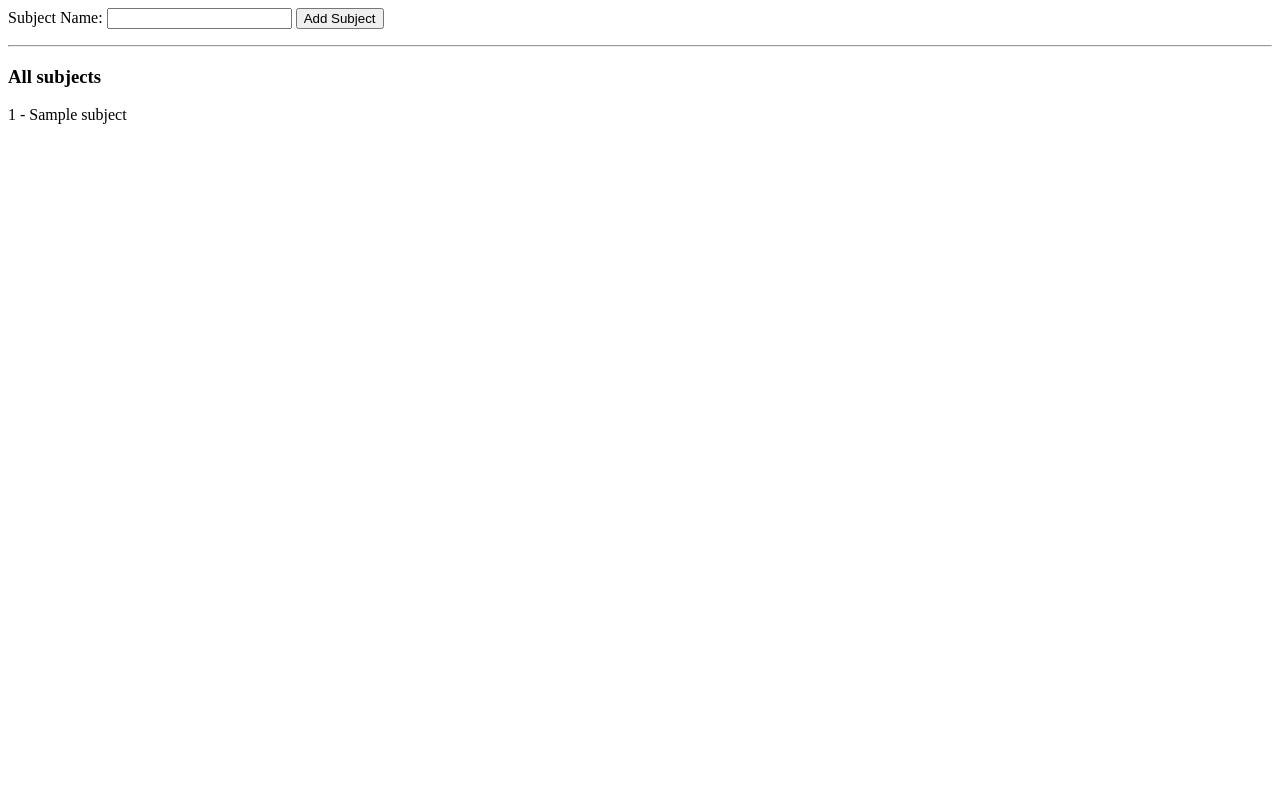
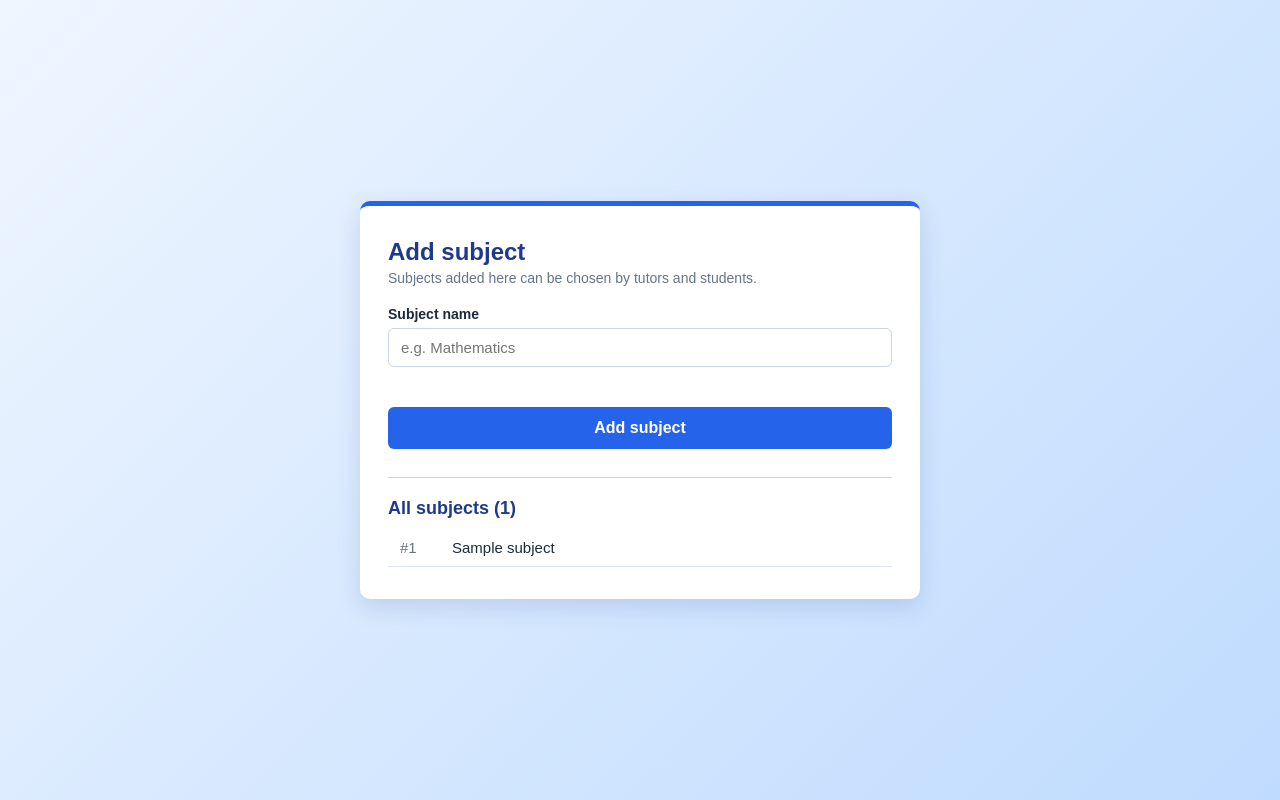
Before and after one commit to tsirjana104-cloud/Tutor_Management_System, a PHP site: page /admin/add_subject.php in a window 1280 px wide. Run offline with PHP 8.4, Linux system fonts and the light colour scheme; tables that the repository leaves empty hold one stand-in row (values such as "Sample post").

Commit message:
html and css added to add_subject.php

```diff
--- a/admin/add_subject.php
+++ b/admin/add_subject.php
@@ -2,6 +2,7 @@
 require_once '../includes/config.php';
 
 $message = '';
+$messageType = ''; // "success" or "error"
 
 if ($_SERVER['REQUEST_METHOD'] == 'POST') {
   $name = trim($_POST['name']);
@@ -12,32 +13,73 @@ if ($_SERVER['REQUEST_METHOD'] == 'POST') {
 
   if ($checkStmt->rowCount() > 0) {
     $message = "Subject already exists.";
+    $messageType = "error";
   } else {
     // Insert the new subject into the database using prepared statements
     $stmt = $conn->prepare("INSERT INTO subjects (name) VALUES (?)");
     if ($stmt->execute([$name])) {
       $message = "Subject added successfully!";
+      $messageType = "success";
+      $name = ''; // clear the input after a successful add
     } else {
       $message = "Error adding subject.";
+      $messageType = "error";
     }
   }
 }
-?>
 
-<h3><?php echo $message; ?></h3>
-
-<form method="POST">
-  Subject Name: <input type="text" name ="name" required>
-  <button type="submit">Add Subject</button>
-</form>
-
-<hr>
-
-<h3>All subjects</h3>
-<?php
+// Get all subjects for the list
 $stmt = $conn->query("SELECT * FROM subjects ORDER BY id DESC");
 $subjects = $stmt->fetchAll();
-foreach ($subjects as $row) {
-  echo $row['id'] . " - " . $row['name'] . "<br>";
-}
 ?>
+<!DOCTYPE html>
+<html lang="en">
+<head>
+  <meta charset="UTF-8">
+  <meta name="viewport" content="width=device-width, initial-scale=1.0">
+  <title>Add Subject | Home Tutor</title>
+  <link rel="stylesheet" href="../assets/css/style.css">
+</head>
+<body>
+
+  <div class="auth-card wide">
+    <h1>Add subject</h1>
+    <p class="subtitle">Subjects added here can be chosen by tutors and students.</p>
+
+    <?php if ($message != ''): ?>
+      <div class="message <?php echo $messageType; ?>">
+        <?php echo htmlspecialchars($message); ?>
+      </div>
+    <?php endif; ?>
+
+    <form method="POST" id="addSubjectForm" novalidate>
+      <div class="form-group">
+        <label for="name">Subject name</label>
+        <input type="text" id="name" name="name" placeholder="e.g. Mathematics"
+               value="<?php echo htmlspecialchars($name ?? ''); ?>" required>
+        <small class="error-text" id="nameError"></small>
+      </div>
+
+      <button type="submit" class="btn">Add subject</button>
+    </form>
+
+    <h2 class="section-title">All subjects (<?php echo count($subjects); ?>)</h2>
+
+    <?php if (count($subjects) == 0): ?>
+      <p class="empty-text">No subjects yet. Add the first one above.</p>
+    <?php else: ?>
+      <ul class="item-list" id="subjectList">
+        <?php foreach ($subjects as $row): ?>
+          <li>
+            <span class="item-id">#<?php echo $row['id']; ?></span>
+            <span class="item-name"><?php echo htmlspecialchars($row['name']); ?></span>
+          </li>
+        <?php endforeach; ?>
+      </ul>
+    <?php endif; ?>
+  </div>
+
+  <!-- Your JS goes here (create assets/js/add_subject.js) -->
+  <script src="../assets/js/add_subject.js"></script>
+</body>
+</html>
--- a/assets/css/style.css
+++ b/assets/css/style.css
@@ -149,3 +149,47 @@ select.invalid {
 .switch-link a:hover {
   text-decoration: underline;
 }
+
+/* ---------- Wider card + lists (admin pages) ---------- */
+.auth-card.wide {
+  max-width: 560px;
+}
+
+.section-title {
+  margin: 28px 0 10px;
+  padding-top: 20px;
+  font-size: 18px;
+  color: var(--blue-dark);
+  border-top: 1px solid var(--border);
+}
+
+.item-list {
+  list-style: none;
+  margin: 0;
+  padding: 0;
+  max-height: 320px;
+  overflow-y: auto;
+}
+
+.item-list li {
+  display: flex;
+  gap: 12px;
+  padding: 10px 12px;
+  font-size: 15px;
+  border-bottom: 1px solid #e2e8f0;
+}
+
+.item-list li:nth-child(even) {
+  background: var(--blue-light);
+}
+
+.item-id {
+  min-width: 40px;
+  color: var(--muted);
+}
+
+.empty-text {
+  margin: 0;
+  font-size: 14px;
+  color: var(--muted);
+}
--- a/auth/register.php
+++ b/auth/register.php
@@ -113,6 +113,6 @@ if ($_SERVER['REQUEST_METHOD'] == 'POST') {
   </div>
 
   <!-- Your JS goes here (create js/register.js) -->
-  <script src="../js/register.js"></script>
+  <script src="../assets/js/register.js"></script>
 </body>
 </html>
```
